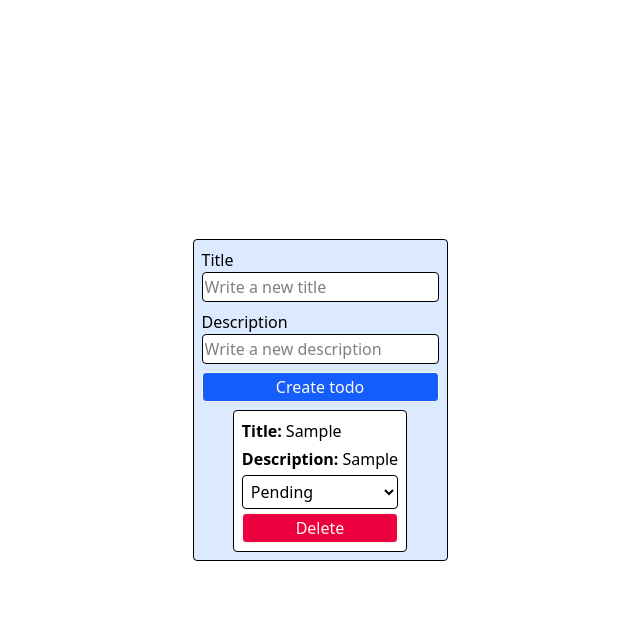
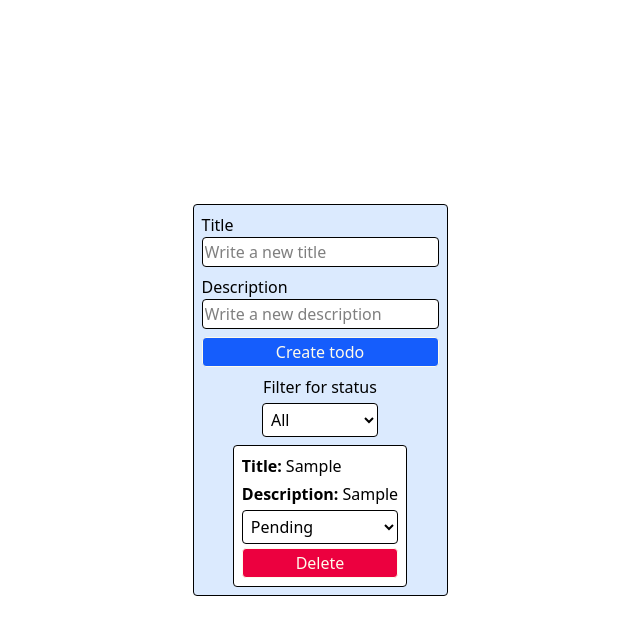
Before and after one commit to bemyexe/asia-escape, a React (Vite) app: page / in a window 1280 px wide. Both pictures are taken after typing "Sample", "Sample" into the empty fields and a click on the button "Create todo". Shown: the top 634 px of the page, without its empty margins (320-960 px from the left). Built offline with nearby package versions, Linux system fonts and the light colour scheme.

Commit message:
feat: add filters

```diff
--- a/src/app/app.tsx
+++ b/src/app/app.tsx
@@ -1,8 +1,8 @@
 import React from 'react';
 import {nanoid} from 'nanoid';
 
-import type {Todo, TodoStatus} from '../shared/api';
-import {TodoList, TodoPanel} from '../shared/components';
+import type {FilterTodos, Todo, TodoStatus} from '../shared/api';
+import {TodoFilters, TodoList, TodoPanel} from '../shared/components';
 import {cn} from '../shared/utils';
 
 interface Props {
@@ -11,8 +11,12 @@ interface Props {
 
 const DEFAULT_TODOS: Todo[] = [];
 
+const DEFAULT_FILTER = 'all';
+
 export const App = ({className}: Props) => {
   const [todos, setTodos] = React.useState<Todo[]>(DEFAULT_TODOS);
+
+  const [filter, setFilter] = React.useState<FilterTodos>(DEFAULT_FILTER);
 
   const handleAddTodo = (
     title: Todo['title'],
@@ -32,16 +36,36 @@ export const App = ({className}: Props) => {
     );
   };
 
+  const handleFilterChange = (newFilter: FilterTodos) => {
+    setFilter(newFilter);
+  };
+
+  const filteredTodos = todos.filter((todo: Todo) => {
+    const map = {
+      all: true,
+      pending: todo.status === 'pending',
+      inProgress: todo.status === 'inProgress',
+      done: todo.status === 'done',
+    };
+    return map[filter];
+  });
+
   return (
     <div
       className={cn(
         'flex items-center justify-center min-h-screen p-2',
         className
       )}>
-      <div className="flex flex-col items-center justify-center gap-2 border rounded p-2 bg-blue-100">
+      <div className="flex flex-col items-center justify-center gap-2 border rounded p-2 bg-blue-100 max-w-[768px]">
         <TodoPanel handleAddTodo={handleAddTodo} />
+        {todos.length > 0 && (
+          <TodoFilters
+            filter={filter}
+            handleFilterChange={handleFilterChange}
+          />
+        )}
         <TodoList
-          todos={todos}
+          todos={filteredTodos}
           handleDeleteTodo={handleDeleteTodo}
           handleToggleTodo={handleToggleTodo}
         />
--- a/src/shared/api.ts
+++ b/src/shared/api.ts
@@ -6,3 +6,5 @@ export interface Todo {
 }
 
 export type TodoStatus = 'pending' | 'inProgress' | 'done';
+
+export type FilterTodos = 'all' | TodoStatus;
--- a/src/shared/components/index.ts
+++ b/src/shared/components/index.ts
@@ -1,3 +1,4 @@
 export {TodoPanel} from './todo-panel';
 export {TodoItem} from './todo-item';
 export {TodoList} from './todo-list';
+export {TodoFilters} from './todo-filters';
--- /dev/null
+++ b/src/shared/components/todo-filters.tsx
@@ -0,0 +1,37 @@
+import React from 'react';
+
+import type {FilterTodos} from '../api';
+import {Select} from '../ui';
+import {cn} from '../utils';
+
+interface Props {
+  filter: FilterTodos;
+  handleFilterChange: (filter: FilterTodos) => void;
+  className?: string;
+}
+
+const FILTER_OPTIONS = [
+  {label: 'All', value: 'all'},
+  {label: 'Pending', value: 'pending'},
+  {label: 'In Progress', value: 'inProgress'},
+  {label: 'Done', value: 'done'},
+];
+
+export const TodoFilters = ({filter, handleFilterChange, className}: Props) => {
+  const filterId = React.useId();
+
+  return (
+    <div className={cn('flex flex-col gap-1 items-center', className)}>
+      <label htmlFor={filterId}>Filter for status</label>
+      <Select
+        id={filterId}
+        className="bg-white"
+        value={filter}
+        onChange={(event) =>
+          handleFilterChange(event.target.value as FilterTodos)
+        }
+        options={FILTER_OPTIONS}
+      />
+    </div>
+  );
+};
```
